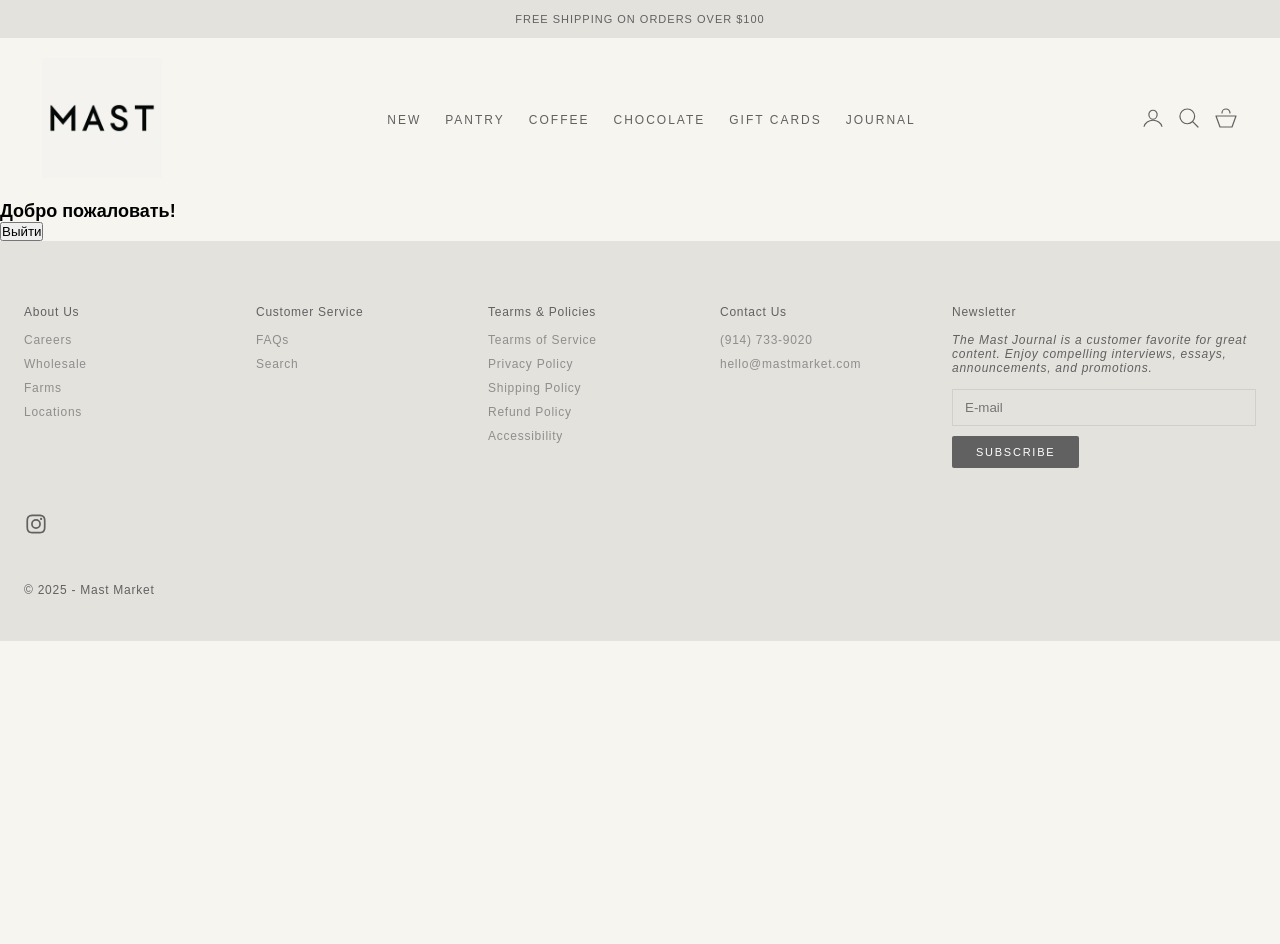
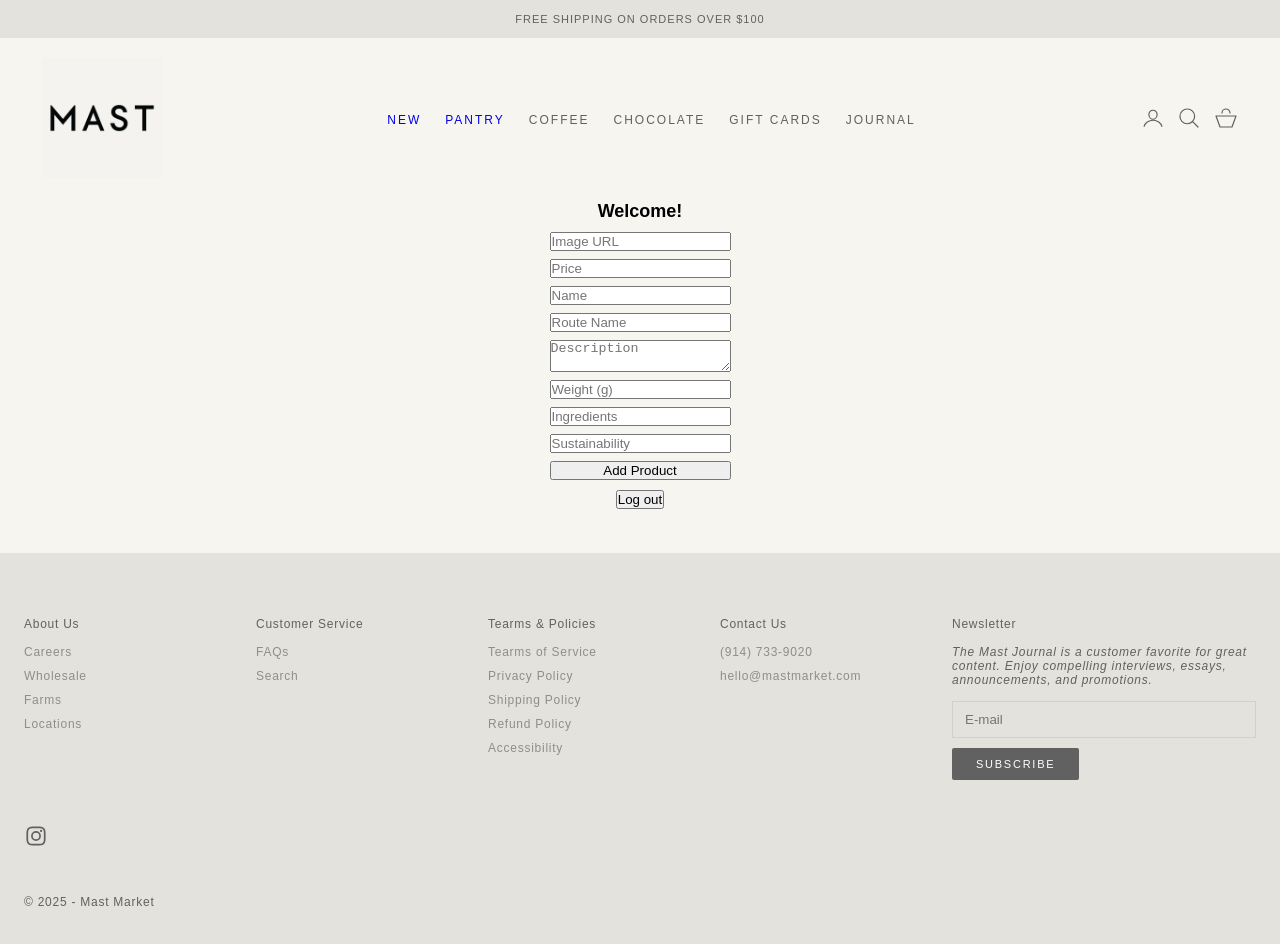
Before and after one commit to David111691/coffee-shop-reactjs, a React (Vite) app: page /dashboard in a window 1280 px wide. Shown: the top 944 px of the page. Before the commit the page ends 800 px from the top, so only its background shows below. Built offline with nearby package versions, Linux system fonts and the light colour scheme; a web font is replaced by a local one.

Commit message:
implemented some auth functionality

```diff
--- a/src/App.tsx
+++ b/src/App.tsx
@@ -5,10 +5,8 @@
 
 import Cart from "./Components/Cart";
 import Footer from "./Components/Footer";
-
-import { RouterProvider } from "react-router";
-import router from './routes';
 import { AuthProvider } from "./Auth/AuthContext";
+import { Outlet } from "react-router";
 
 function App() {
   const [isCartOpen, setIsCartOpen] = useState(false);
@@ -27,13 +25,13 @@
 
   return (
     <div>
-      <AnnouncementBar />
-      <Header handleCartClick={handleCartOpen} />
       <AuthProvider>
-        <RouterProvider router={router} />
+        <AnnouncementBar />
+        <Header handleCartClick={handleCartOpen} />
+        <Outlet />
+        {isCartOpen ? <Cart handleClick={handleCartOpen} isClosing={isCartClosing} /> : ""}
+        <Footer />
       </ AuthProvider>
-      {isCartOpen ? <Cart handleClick={handleCartOpen} isClosing={isCartClosing} /> : ""}
-      <Footer />
     </div>
   );
 }
--- a/src/Components/Header.tsx
+++ b/src/Components/Header.tsx
@@ -1,3 +1,5 @@
+import { Link } from "react-router";
+
 function Header({ handleCartClick }) {
   return (
     <div className="header__container">
@@ -12,10 +14,10 @@
         </a>
         <ul className="header__primary-nav">
           <li className="header__link-container">
-            <a className="header__link">New</a>
+            <Link className="header__link" to="/">New</Link>
           </li>
           <li className="header__link-container">
-            <a className="header__link">Pantry</a>
+            <Link className="header__link" to="/pantry">Pantry</Link>
           </li>
           <li className="header__link-container">
             <a className="header__link">Coffee</a>
@@ -32,7 +34,7 @@
         </ul>
         <ul className="header__secondary-nav">
           <li>
-            <a className="header__second-link" href="#">
+            <Link className="header__second-link" to="/login">
               <svg fill="none" width="24" viewBox="0 0 24 24">
                 <path
                   d="M16.125 8.75c-.184 2.478-2.063 4.5-4.125 4.5s-3.944-2.021-4.125-4.5c-.187-2.578 1.64-4.5 4.125-4.5 2.484 0 4.313 1.969 4.125 4.5Z"
@@ -48,7 +50,7 @@
                   stroke-miterlimit="10"
                 ></path>
               </svg>
-            </a>
+            </Link>
           </li>
           <li>
             <a className="header__second-link" href="#">
--- a/src/Pages/Dashboard.tsx
+++ b/src/Pages/Dashboard.tsx
@@ -1,13 +1,55 @@
+import React, { useState } from 'react';
 import { useAuth } from '../Auth/AuthContext';
-
 
 const Dashboard: React.FC = () => {
     const { logout } = useAuth();
 
+    const [formData, setFormData] = useState({
+        image: '',
+        price: '',
+        name: '',
+        route_name: '',
+        description: '',
+        weight: '',
+        ingredients: '',
+        sustainability: '',
+    });
+
+    function handleChange(e: React.ChangeEvent<HTMLInputElement | HTMLTextAreaElement>) {
+        const { name, value } = e.target;
+        setFormData(prev => ({
+            ...prev,
+            [name]: value,
+        }));
+    }
+
+    function handleSubmit(e: React.FormEvent) {
+        e.preventDefault();
+
+        const product = {
+            ...formData,
+            price: Number(formData.price),
+            weight: Number(formData.weight),
+        };
+    }
+
     return (
-        <div>
-            <h2>Добро пожаловать!</h2>
-            <button onClick={logout}>Выйти</button>
+        <div className="dashboard">
+            <h2>Welcome!</h2>
+            <form className="dashboard__form" onSubmit={handleSubmit}>
+                <input name="image" placeholder="Image URL" value={formData.image} onChange={handleChange} />
+                <input name="price" placeholder="Price" type="number" value={formData.price} onChange={handleChange} />
+                <input name="name" placeholder="Name" value={formData.name} onChange={handleChange} />
+                <input name="route_name" placeholder="Route Name" value={formData.route_name} onChange={handleChange} />
+                <textarea name="description" placeholder="Description" value={formData.description} onChange={handleChange} />
+                <input name="weight" placeholder="Weight (g)" type="number" value={formData.weight} onChange={handleChange} />
+                <input name="ingredients" placeholder="Ingredients" value={formData.ingredients} onChange={handleChange} />
+                <input name="sustainability" placeholder="Sustainability" value={formData.sustainability} onChange={handleChange} />
+
+                <button type="submit">Add Product</button>
+            </form>
+
+            <button onClick={logout}>Log out</button>
         </div>
     );
 };
--- a/src/Pages/LoginPage.tsx
+++ b/src/Pages/LoginPage.tsx
@@ -1,5 +1,6 @@
 import { useAuth } from "../Auth/AuthContext";
 import { useState } from "react";
+import { Navigate } from "react-router";
 
 const LoginPage: React.FC = () => {
     const { login, isLoggedIn } = useAuth();
@@ -11,12 +12,16 @@
         login();
     };
 
+    if (isLoggedIn) {
+        return <Navigate to="/dashboard" replace />;
+    }
+
     return (
         <div className="login">
-            <form onSubmit={handleSubmit}>
-                <input value={email} onChange={(e) => setEmail(e.target.value)} />
-                <input value={password} onChange={(e) => setPassword(e.target.value)} />
-                <button type="submit">Войти</button>
+            <form className="login__form" onSubmit={handleSubmit}>
+                <input className="login__email" value={email} onChange={(e) => setEmail(e.target.value)} placeholder="E-mail" />
+                <input className="login__password" value={password} onChange={(e) => setPassword(e.target.value)} placeholder="Password" />
+                <button className="login__button" type="submit">Log in</button>
             </form>
         </div>
     );
--- a/src/Styles/styles.css
+++ b/src/Styles/styles.css
@@ -12,6 +12,15 @@
 
 body {
   font-size: 1.2rem;
+}
+
+a {
+  text-decoration: none;
+}
+
+a:visited {
+  color: inherit;
+  text-decoration: none;
 }
 
 /*////////////////////////*/
@@ -681,3 +690,58 @@
   font-size: 1.2rem;
   font-weight: 400;
 }
+
+/*////////////////////////*/
+/* LOGIN */
+/*////////////////////////*/
+.login {
+  display: flex;
+  justify-content: center;
+  margin-bottom: 4.2rem;
+  font-weight: 600;
+  /* font-family: "Sofia Pro", sans-serif; */
+}
+
+.login__form {
+  display: flex;
+  flex-direction: column;
+  width: 24rem;
+  gap: 1rem;
+  /* font-family: "Sofia Pro", sans-serif; */
+}
+
+.login__email {
+  padding: 0.6rem 1.4rem;
+  /* line-height: 1.2; */
+  font-family: "Sofia Pro", sans-serif;
+}
+
+.login__password {
+  padding: 0.6rem 1.4rem;
+  /* line-height: 1.2; */
+  font-family: "Sofia Pro", sans-serif;
+}
+
+.login__button {
+  margin-top: 1rem;
+  padding: 0.6rem 1.4rem;
+  font-family: "Sofia Pro", sans-serif;
+  /* font-weight: 600; */
+}
+
+/*////////////////////////*/
+/* DASHBOARD */
+/*////////////////////////*/
+.dashboard {
+  margin-bottom: 4.4rem;
+  display: flex;
+  flex-direction: column;
+  align-items: center;
+  gap: 1rem;
+}
+
+.dashboard__form {
+  display: flex;
+  flex-direction: column;
+  gap: 0.8rem;
+}
--- a/src/main.tsx
+++ b/src/main.tsx
@@ -1,10 +1,11 @@
 import { StrictMode } from 'react'
 import { createRoot } from 'react-dom/client'
 
-import App from './App.tsx'
+import router from './routes';
+import { RouterProvider } from 'react-router';
 
 createRoot(document.getElementById('root')!).render(
   <StrictMode>
-    <App />
+    <RouterProvider router={router} />
   </StrictMode>,
 )
--- a/src/routes.ts
+++ b/src/routes.ts
@@ -7,11 +7,17 @@
 
 import { getPantryItems, getPantryItem } from "./data/PantryData";
 import Dashboard from "./Pages/Dashboard";
+import App from "./App";
 
 const router = createBrowserRouter([
     {
         path: "/",
-        Component: HomePage,
+        Component: App,
+        children: [
+            { index: true, Component: HomePage },
+            {
+                path: "login",
+                Component: LoginPage,
             },
             {
                 path: "/pantry",
@@ -29,13 +35,12 @@
                 Component: ItemPage,
             },
             {
-        path: "/login",
-        Component: LoginPage,
-    },
-    {
                 path: "/dashboard",
                 Component: Dashboard
             }
+        ],
+    },
 ]);
 
+
 export default router;
```
Lines whose indentation alone changed are shown as unchanged.
